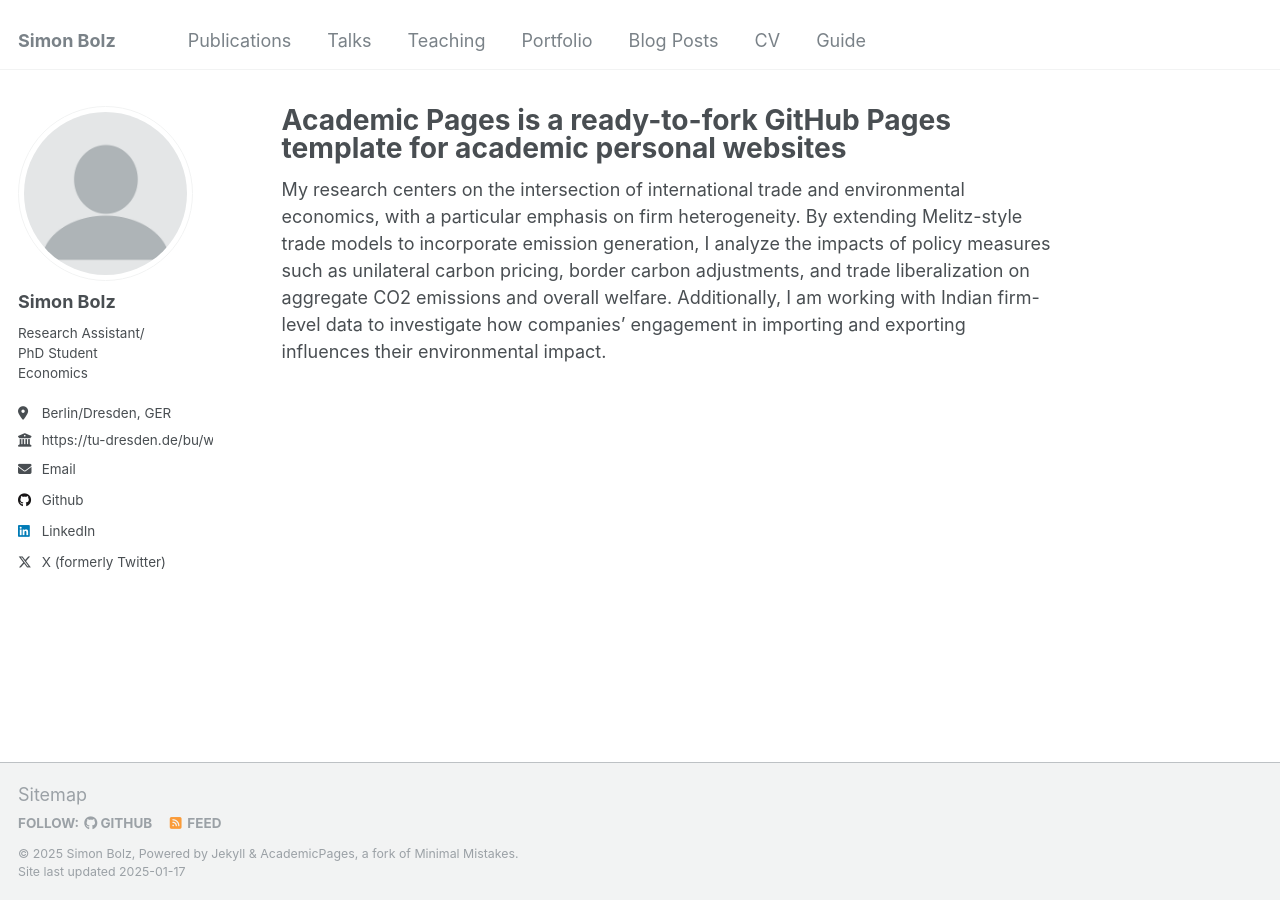
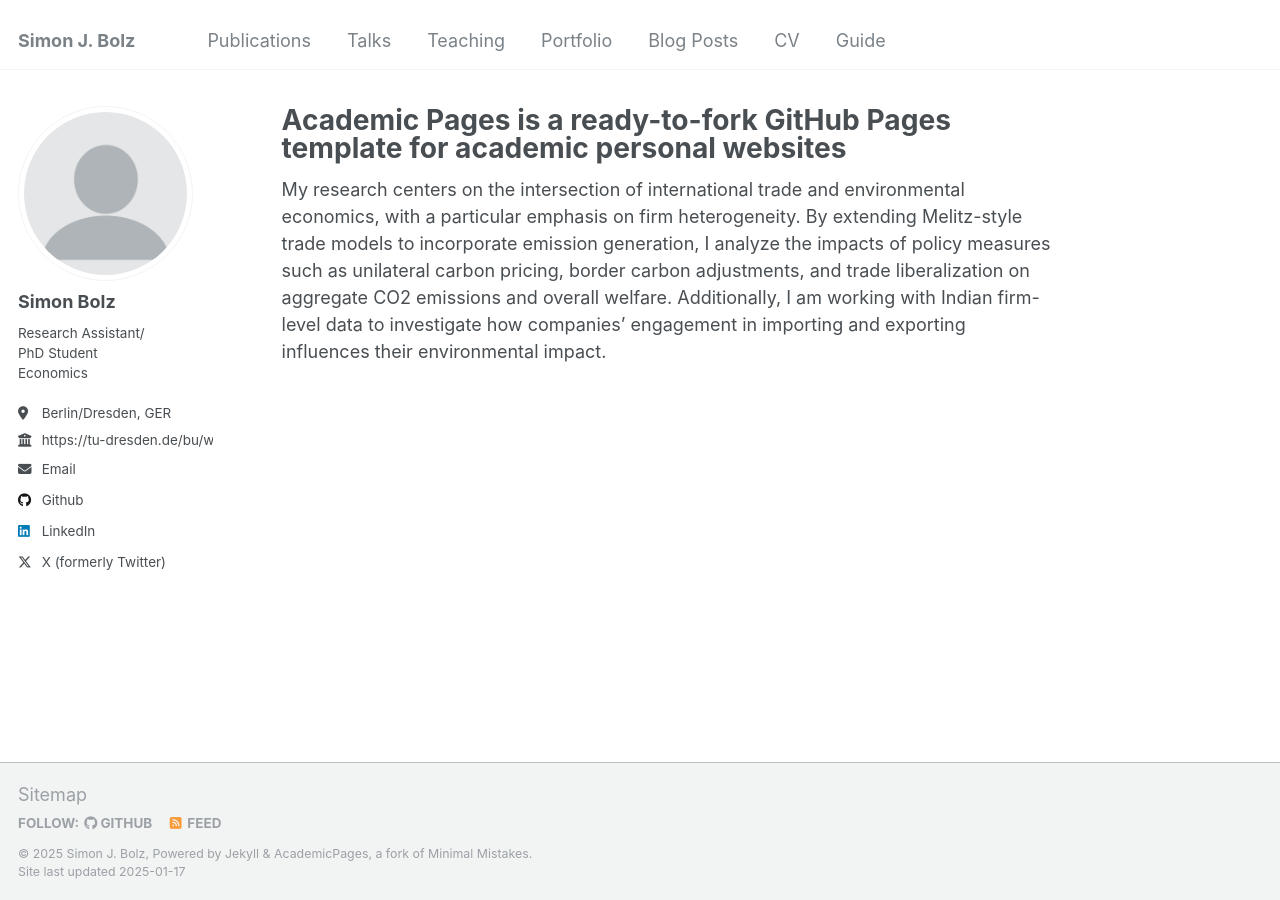
Before and after one commit to sjbolz/sjbolz.github.io, a Jekyll site: the page built from _pages/about.md, in a window 1280 px wide. Built offline with Jekyll 4.4.1, drawn with Linux system fonts in a browser that asks for light colours.

```diff
--- a/_config.yml
+++ b/_config.yml
@@ -7,12 +7,12 @@
 
 # Site Settings
 locale                   : "en-US"
-title                    : "Simon Bolz"
+title                    : "Simon J. Bolz"
 excerpt                  : "I am a research assistant and Ph.D. student in Economics at the Chair of Economic Policy and Economic Research at Dresden University of Technology. Specializing in applied microeconomics..."
 seo_title                : "Personal Website of Marius Kroeper (Kröper), Applied Economics, econ"
 seo_description          : "I am a research assistant and Ph.D. student in Economics at the Chair of Economic Policy and Economic Research at Dresden University of Technology. Specializing in applied microeconomics..."
 title_separator          : "-"
-name                     : &name "Simon Bolz"
+name                     : &name "Simon J. Bolz"
 description              : &description "I am a research assistant and Ph.D. student in Economics at the Chair of Economic Policy and Economic Research at Dresden University of Technology. Specializing in applied microeconomics..."
 url                      : https://sjbolz.github.io # the base hostname & protocol for your site e.g. "https://mmistakes.github.io"
 baseurl                  : "" # the subpath of your site, e.g. "/blog"
```
